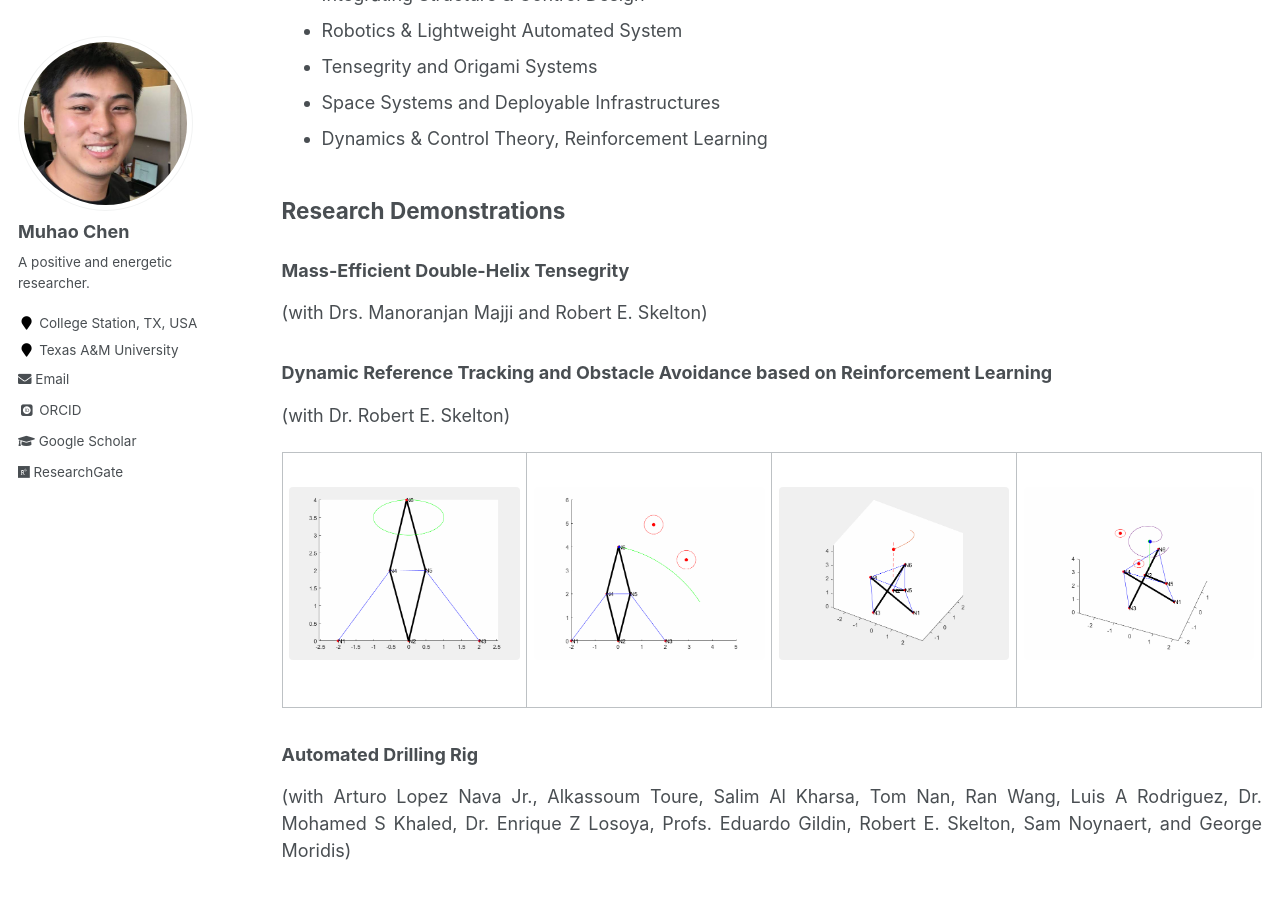
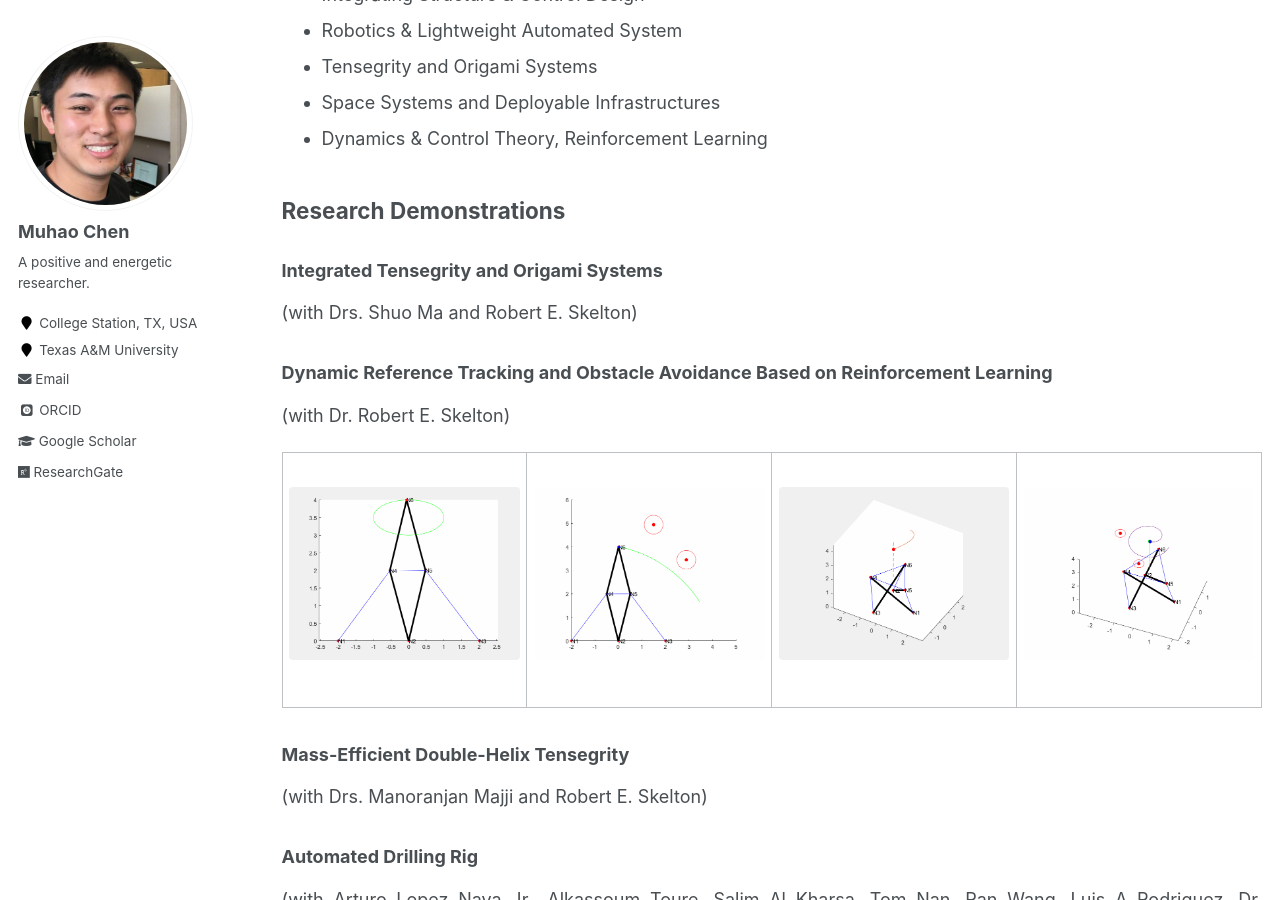
Before and after one commit to Muhao-Chen/muhao-chen.github.io, a Jekyll site: the page built from _pages/research.md, in a window 1280 px wide and 900 px high, scrolled down 639 px. Built offline with Jekyll 4.4.1, drawn with Linux system fonts in a browser that asks for light colours; some web fonts are replaced.

Commit message:
Update research.md

```diff
--- a/_pages/research.md
+++ b/_pages/research.md
@@ -72,11 +72,11 @@ We would also like to develop and offer more and more software and tools to help
 
 ## Research Demonstrations
 
+### Integrated Tensegrity and Origami Systems
+(with Drs. Shuo Ma and Robert E. Skelton)
 
-### Mass-Efficient Double-Helix Tensegrity
-(with Drs. Manoranjan Majji and Robert E. Skelton)
 
-### Dynamic Reference Tracking and Obstacle Avoidance based on Reinforcement Learning
+### Dynamic Reference Tracking and Obstacle Avoidance Based on Reinforcement Learning
 (with Dr. Robert E. Skelton)
 
 <table>
@@ -87,6 +87,9 @@ We would also like to develop and offer more and more software and tools to help
 <td><figure><img src="{{ site.url }}/images/rffi/prism_obstacle_avoidance.gif" width="50px" height="100px"/></figure></td>
 </tr>
 </table>
+
+### Mass-Efficient Double-Helix Tensegrity
+(with Drs. Manoranjan Majji and Robert E. Skelton)
 
 
 ### Automated Drilling Rig
```
